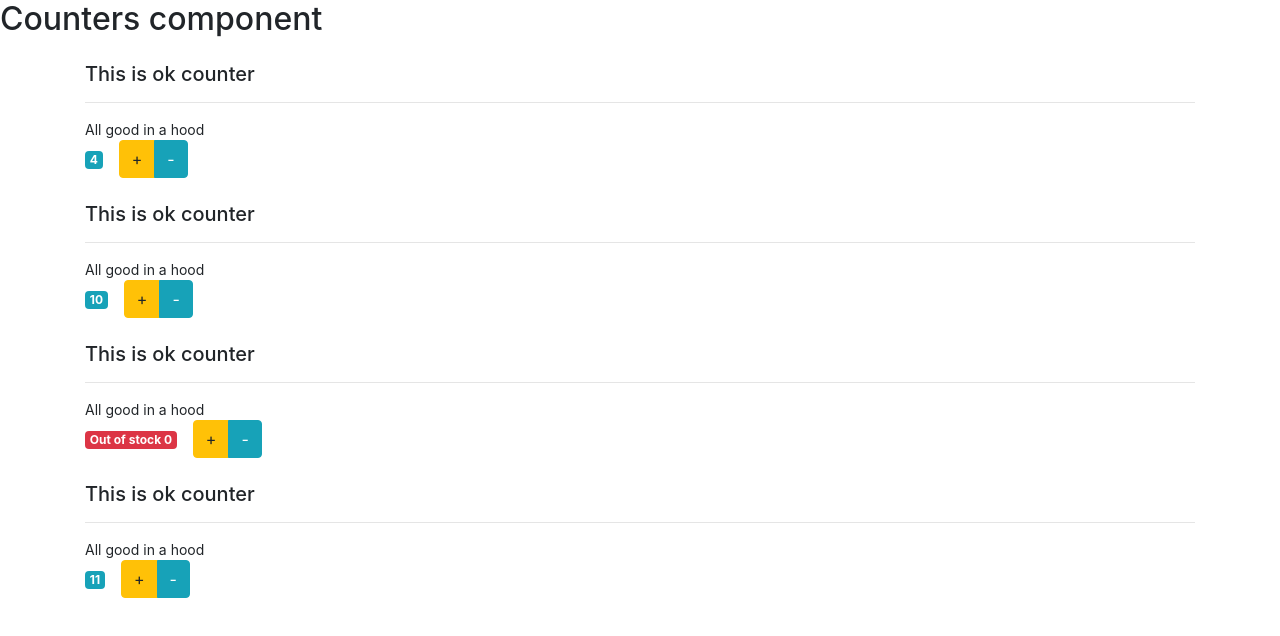
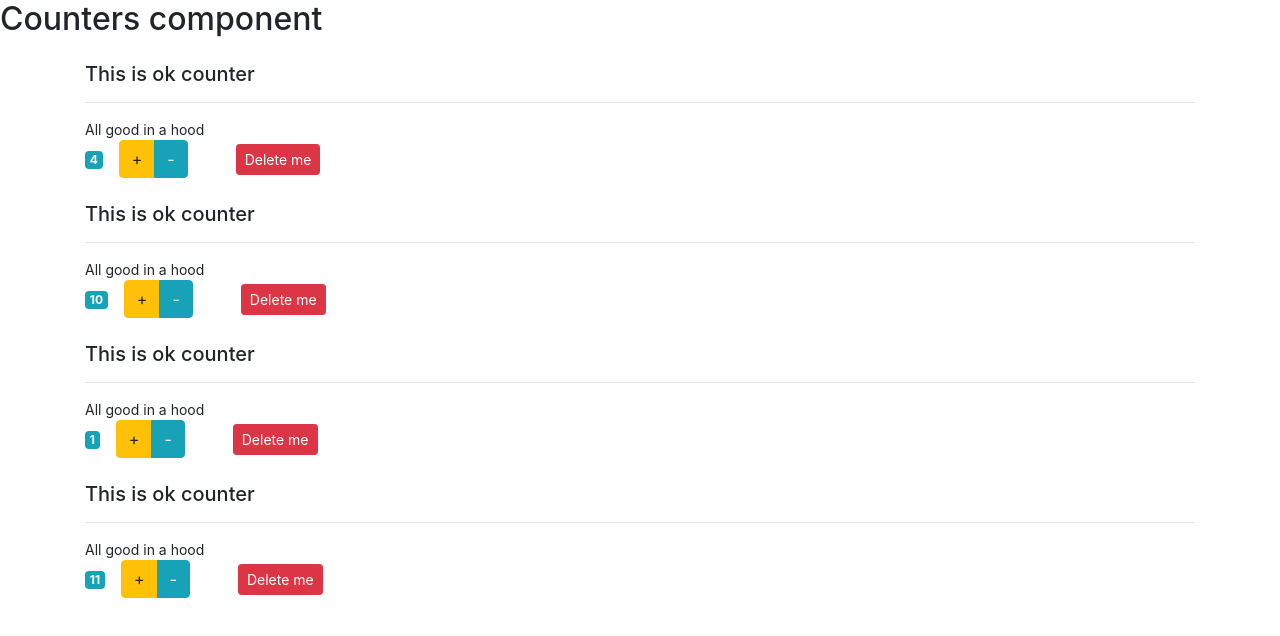
Before and after one commit to andriusdulevicius/reactIntro, a React (Create React App) app: page / in a window 1280 px wide. Shown: the top 636 px of the page. Built offline with nearby package versions, Linux system fonts and the light colour scheme.

Commit message:
delete works through props

```diff
--- a/src/components/counter.jsx
+++ b/src/components/counter.jsx
@@ -37,6 +37,9 @@ class Counter extends Component {
             -
           </button>
         </div>
+        <button onClick={() => this.props.onDelete(this.props.id)} className='btn btn-danger btn-sm ml-5'>
+          Delete me
+        </button>
       </div>
     );
   }
--- a/src/components/counters.jsx
+++ b/src/components/counters.jsx
@@ -6,16 +6,22 @@ class Counters extends Component {
     counters: [
       { id: 1, value: 4 },
       { id: 2, value: 10 },
-      { id: 3, value: 0 },
+      { id: 3, value: 1 },
       { id: 4, value: 11 },
     ],
   };
+
+  handleDelete = (id) => {
+    const result = this.state.counters.filter((c) => c.id !== id);
+    this.setState({ counters: result });
+  };
+
   render() {
     return (
       <div>
         <h2>Counters component</h2>
         {this.state.counters.map((c) => (
-          <Counter key={c.id} value={c.value}>
+          <Counter key={c.id} value={c.value} id={c.id} onDelete={this.handleDelete}>
             <h5>This is ok counter</h5>
             <hr />
             <small className='d-block'>All good in a hood</small>
```
